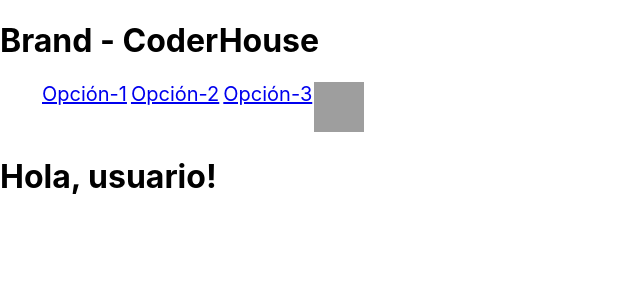
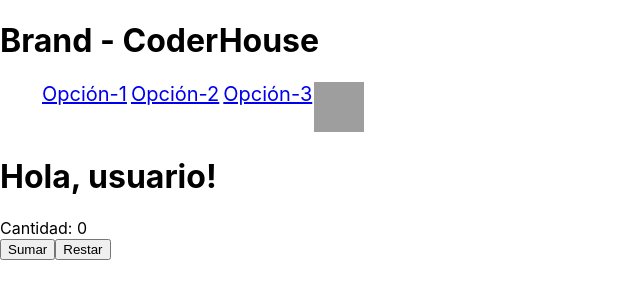
Before and after one commit to Flipper20/app-test-ch, a React (Create React App) app: page / in a window 1280 px wide. Shown: the top 300 px of the page, without its empty margins (0-640 px from the left). Built offline with nearby package versions, Linux system fonts and the light colour scheme; grey boxes are pictures that could not be loaded.

Commit message:
Actualización II

```diff
--- a/src/App.js
+++ b/src/App.js
@@ -3,6 +3,7 @@
 import NavBar from './components/NavBar';
 import CartWidget from './components/CartWidget';
 import Greeting from './components/Greeting';
+import ItemCount from './components/ItemCount'
 
 function App() {
   return <div>
@@ -10,6 +11,7 @@
     <NavBar />
     <CartWidget />
     <Greeting />
+    <ItemCount />
   </div>;
 }
 
--- /dev/null
+++ b/src/components/ItemCount.jsx
@@ -0,0 +1,43 @@
+import React, { useState, useEffect } from 'react';
+
+export default function ItemCount({ desde }) {
+  const [x, setX] = useState(0);
+  const [y, setY] = useState(0);
+
+  //EN CADA CAMBIO (y la primera vez)
+  useEffect(() => {
+    console.log('render');
+  });
+
+  //EN CADA CAMBIO DONDE CAMBIE LA X SOLAMENTE (y la primera vez)
+  useEffect(() => {
+    if (x == 0) {
+      alert('Valor inválido: cero o menos');
+    }
+  }, [x]);
+
+  //console.log('render');
+  return (
+    <>
+      <div>
+        Cantidad: {x}
+        <br />
+        <button
+          onClick={() => {
+            /* x = x + 1; */
+            setX(x + 1);
+          }}
+        >
+          Sumar
+        </button>
+        <button
+          onClick={() => {
+            setX(x - 1);
+          }}
+        >
+          Restar
+        </button>
+      </div>
+    </>
+  );
+}
```
